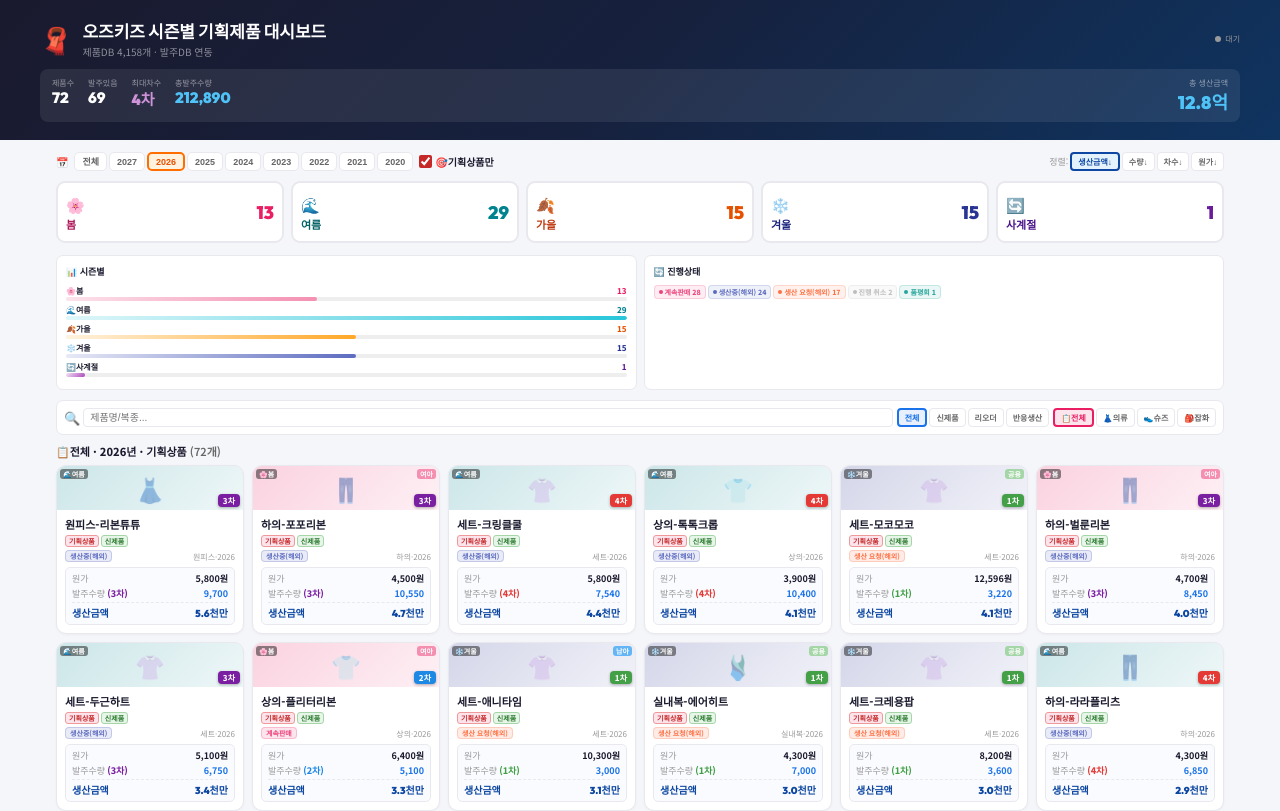
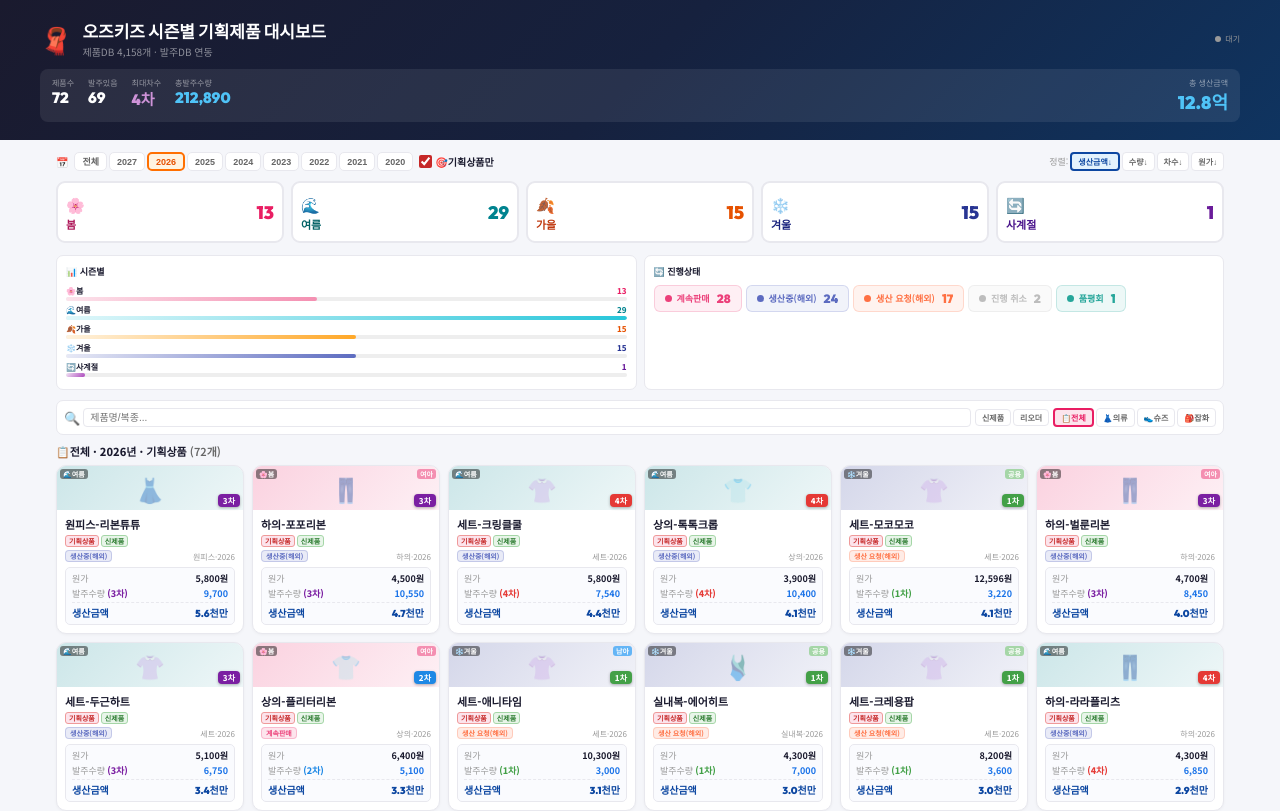
Before and after one commit to 76anna/OZKIZ-DASHBOARD, a Next.js app: page / in a window 1280 px wide. Shown: the top 811 px of the page. Built offline with nearby package versions, Linux system fonts and the light colour scheme.

Commit message:
Update page.tsx

```diff
--- a/app/page.tsx
+++ b/app/page.tsx
@@ -4397,7 +4397,7 @@ export default function App(){
           </div>
           <div style={{background:"var(--cd)",borderRadius:7,padding:9,border:"1px solid var(--bd)"}}>
             <h4 style={{fontSize:9,fontWeight:700,marginBottom:7}}>🔄 진행상태</h4>
-            <div style={{display:"flex",flexWrap:"wrap",gap:2}}>{stC.map(([st,cnt])=>{const col=STC[st]||"#999";return(<div key={st} onClick={()=>{setFs(fs===st?"전체":st);rp()}} style={{display:"flex",alignItems:"center",gap:2,padding:"1px 4px",borderRadius:4,background:col+"18",border:fs===st?`2px solid ${col}`:`1px solid ${col}33`,cursor:"pointer"}}><span style={{width:4,height:4,borderRadius:"50%",background:col}}/><span style={{fontSize:7,fontWeight:600,color:col}}>{st}</span><span style={{fontSize:7,fontWeight:800,color:col}}>{cnt}</span></div>)})}</div>
+            <div style={{display:"flex",flexWrap:"wrap",gap:4}}>{stC.map(([st,cnt])=>{const col=STC[st]||"#999";const isOn=fs===st;return(<div key={st} onClick={()=>{setFs(fs===st?"전체":st);rp()}} style={{display:"flex",alignItems:"center",gap:5,padding:"5px 10px",borderRadius:6,background:isOn?col:col+"15",border:isOn?`2px solid ${col}`:`1px solid ${col}33`,cursor:"pointer",transition:"all .2s"}}><span style={{width:7,height:7,borderRadius:"50%",background:isOn?"#fff":col,flexShrink:0}}/><span style={{fontSize:9,fontWeight:600,color:isOn?"#fff":col}}>{st}</span><span style={{fontSize:12,fontWeight:900,color:isOn?"#fff":col,fontFamily:"'Outfit'",marginLeft:2}}>{cnt}</span></div>)})}</div>
           </div>
         </div>
         <div style={{background:"var(--cd)",borderRadius:7,padding:7,marginBottom:8,border:"1px solid var(--bd)",display:"flex",gap:4,flexWrap:"wrap",alignItems:"center"}}>
@@ -4405,7 +4405,7 @@ export default function App(){
             <span style={{fontSize:13}}>🔍</span><input placeholder="제품명/복종..." value={q} onChange={e=>{setQ(e.target.value);rp()}} style={{flex:1,padding:"3px 6px",borderRadius:4,border:"1px solid var(--bd)",fontSize:10,background:"var(--ip)",color:"var(--t1)",outline:"none"}}/>
           </div>
           <div style={{display:"flex",gap:2,flexWrap:"wrap"}}>
-            {["전체","신제품","리오더","반응생산"].map(t=>(<button key={t} onClick={()=>{setFt(t);rp()}} style={{padding:"2px 6px",borderRadius:4,border:ft===t?"2px solid #1a73e8":"1px solid var(--bd)",background:ft===t?"#e8f0fe":"var(--cd)",color:ft===t?"#1a73e8":"var(--t2)",fontSize:8,fontWeight:600,cursor:"pointer"}}>{t}</button>))}
+            {["신제품","리오더"].map(t=>(<button key={t} onClick={()=>{setFt(t);rp()}} style={{padding:"2px 6px",borderRadius:4,border:ft===t?"2px solid #1a73e8":"1px solid var(--bd)",background:ft===t?"#e8f0fe":"var(--cd)",color:ft===t?"#1a73e8":"var(--t2)",fontSize:8,fontWeight:600,cursor:"pointer"}}>{t}</button>))}
           </div>
           <div style={{display:"flex",gap:2}}>
             {["전체","의류","슈즈","잡화"].map(cc=>(<button key={cc} onClick={()=>{setFc(cc);rp()}} style={{padding:"2px 6px",borderRadius:4,border:fc===cc?"2px solid #e91e63":"1px solid var(--bd)",background:fc===cc?"#fce4ec":"var(--cd)",color:fc===cc?"#e91e63":"var(--t2)",fontSize:8,fontWeight:600,cursor:"pointer"}}>{CL[cc]||"📋"}{cc}</button>))}
```
